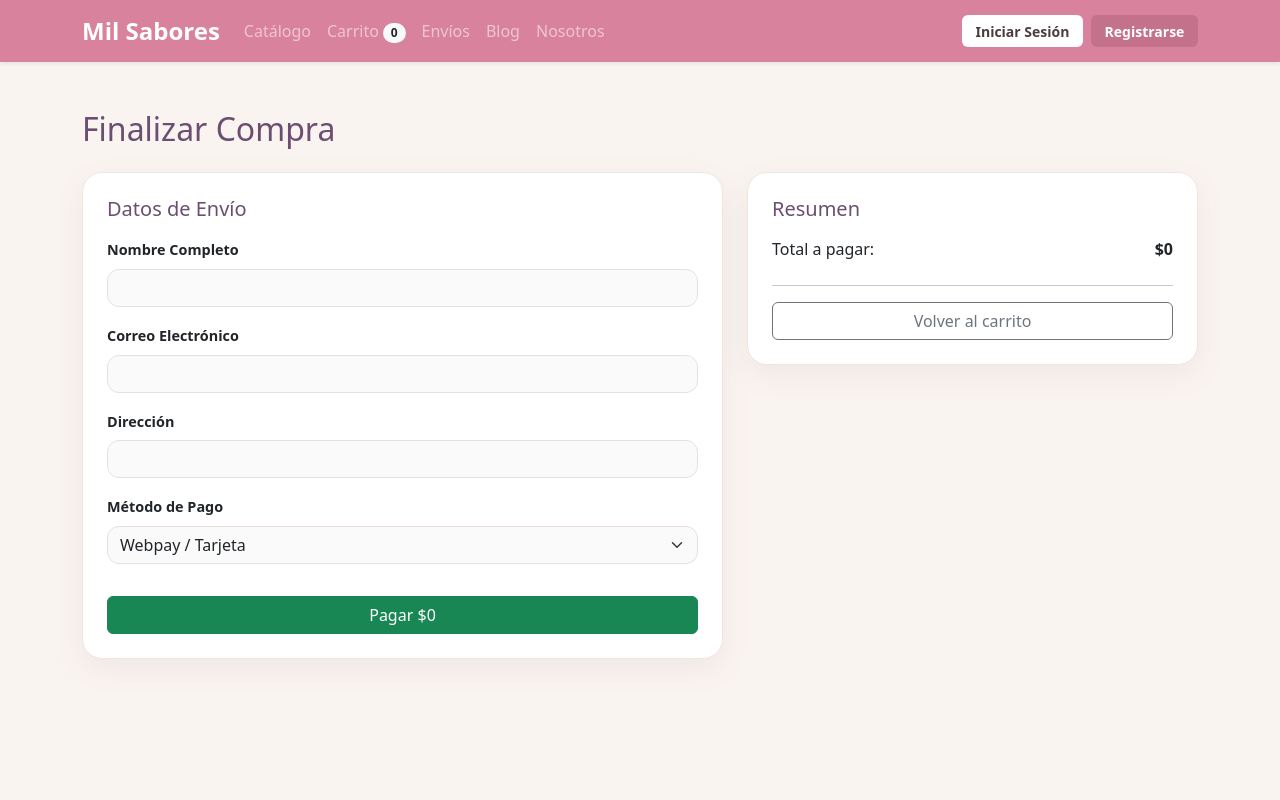
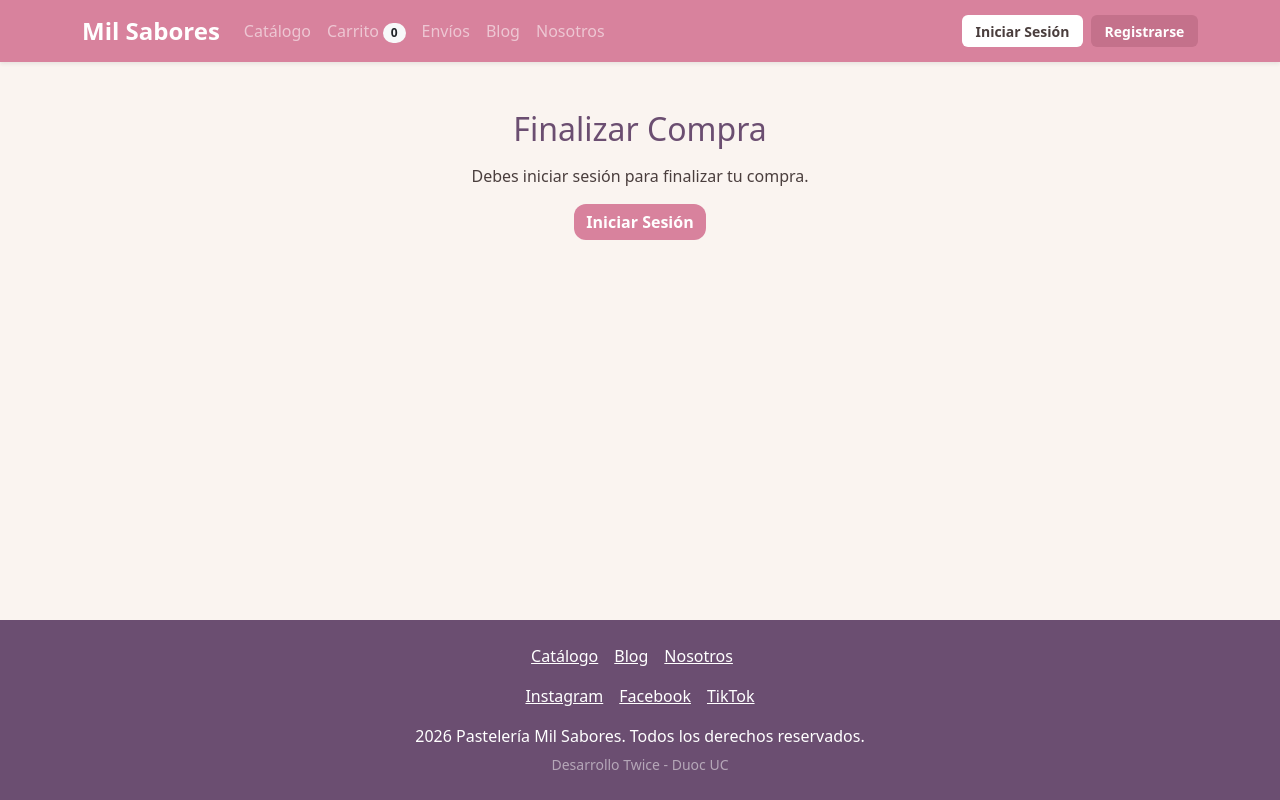
Before and after one commit to Tan1aSilva/Pasteleria_MS, a React (Vite) app: page /checkout in a window 1280 px wide. Built offline with nearby package versions, Linux system fonts and the light colour scheme.

Commit message:
checkout con fecha de entrega y creacion de pedido

```diff
--- a/src/pages/checkout/checkout.jsx
+++ b/src/pages/checkout/checkout.jsx
@@ -1,82 +1,187 @@
-import { useState, useEffect } from 'react';
-import { useNavigate, Link } from 'react-router-dom';
+import { useState } from 'react';
+import { Link } from 'react-router-dom';
 import App_navbar from '../../components/navbar/navbar';
-import { getCarritoDB } from '../../data/db';
+import Footer from '../../components/footer/footer';
+import ResumenCarrito from '../../components/resumen_carrito/resumen_carrito';
+import { getCarritoDB, vaciarCarritoDB, getUsuarioActivoDB, actualizarUsuarioDB, crearPedidoDB } from '../../data/db';
+import { calcularTotales } from '../../utils/descuentos';
+
+function fechaConDias(dias) {
+  const fecha = new Date();
+  fecha.setDate(fecha.getDate() + dias);
+  const mes = String(fecha.getMonth() + 1).padStart(2, '0');
+  const dia = String(fecha.getDate()).padStart(2, '0');
+  return fecha.getFullYear() + '-' + mes + '-' + dia;
+}
 
 function Checkout() {
-  const navigate = useNavigate();
-  const [total, setTotal] = useState(0);
+  const usuario = getUsuarioActivoDB();
+  const [productos] = useState(getCarritoDB());
+  const [nombre, setNombre] = useState(usuario ? usuario.nombre : '');
+  const [direccion, setDireccion] = useState(usuario ? usuario.direccion : '');
+  const [comuna, setComuna] = useState('');
+  const [fechaEntrega, setFechaEntrega] = useState('');
+  const [metodoPago, setMetodoPago] = useState('webpay');
+  const [error, setError] = useState('');
+  const [pedidoCreado, setPedidoCreado] = useState(null);
 
-
-  useEffect(() => {
-    const productos = getCarritoDB();
-    const subtotal = productos.reduce((acc, item) => acc + (item.precio * item.cantidad), 0);
-    const envio = subtotal > 0 ? 3000 : 0;
-    setTotal(subtotal + envio);
-  }, []);
+  const totales = calcularTotales(productos, usuario);
+  const fechaMinima = fechaConDias(1);
+  const fechaMaxima = fechaConDias(30);
 
   function handleSubmit(e) {
     e.preventDefault();
-    alert('¡Gracias por tu compra! Tu pedido ha sido procesado.');
-    navigate('/');
+
+    if (!nombre || !direccion || !comuna || !fechaEntrega) {
+      setError('Por favor completa todos los datos de envío');
+      return;
+    }
+
+    if (fechaEntrega < fechaMinima || fechaEntrega > fechaMaxima) {
+      setError('La fecha de entrega debe ser entre mañana y los próximos 30 días');
+      return;
+    }
+
+    const pedido = crearPedidoDB({
+      usuarioId: usuario.id,
+      cliente: nombre,
+      direccion: direccion,
+      comuna: comuna,
+      fechaEntrega: fechaEntrega,
+      metodoPago: metodoPago,
+      items: productos,
+      total: totales.total,
+    });
+
+    if (totales.tortaGratis > 0) {
+      actualizarUsuarioDB({ ...usuario, tortaGratisAnio: new Date().getFullYear() });
+    }
+
+    vaciarCarritoDB();
+    setPedidoCreado(pedido);
+  }
+
+  if (!usuario) {
+    return (
+      <>
+        <App_navbar />
+        <div className="container my-5 flex-grow-1 text-center">
+          <h2 className="mb-3">Finalizar Compra</h2>
+          <p>Debes iniciar sesión para finalizar tu compra.</p>
+          <Link to="/login" className="btn btn-rosa">Iniciar Sesión</Link>
+        </div>
+        <Footer />
+      </>
+    );
+  }
+
+  if (pedidoCreado) {
+    return (
+      <>
+        <App_navbar />
+        <div className="container my-5 flex-grow-1">
+          <div className="card p-4 shadow-sm text-center mx-auto" style={{ maxWidth: '600px' }}>
+            <h2 className="mb-3">¡Gracias por tu compra!</h2>
+            <p className="mb-1">Tu código de pedido es:</p>
+            <p className="fs-3 fw-bold text-purpura">{pedidoCreado.codigo}</p>
+            <p>Total pagado: ${pedidoCreado.total.toLocaleString('es-CL')} - Entrega: {pedidoCreado.fechaEntrega}</p>
+            <div className="d-flex gap-2 justify-content-center">
+              <Link to="/pedidos" className="btn btn-rosa">Ver mis pedidos</Link>
+              <Link to="/envios" className="btn btn-borde-rosa">Seguir mi envío</Link>
+            </div>
+          </div>
+        </div>
+        <Footer />
+      </>
+    );
+  }
+
+  if (productos.length === 0) {
+    return (
+      <>
+        <App_navbar />
+        <div className="container my-5 flex-grow-1 text-center">
+          <h2 className="mb-3">Finalizar Compra</h2>
+          <p>No tienes productos en el carrito.</p>
+          <Link to="/catalogo" className="btn btn-rosa">Ir al catálogo</Link>
+        </div>
+        <Footer />
+      </>
+    );
   }
 
   return (
     <>
       <App_navbar />
-      <div className="container my-5">
+      <div className="container my-5 flex-grow-1">
         <h2 className="mb-4">Finalizar Compra</h2>
 
         <div className="row g-4">
           <div className="col-md-7">
             <div className="card p-4 shadow-sm">
               <h5 className="mb-3">Datos de Envío</h5>
+
+              {error && (
+                <div className="alert alert-danger py-2 text-center rounded-3 mb-3" role="alert">
+                  {error}
+                </div>
+              )}
+
               <form onSubmit={handleSubmit}>
                 <div className="mb-3">
-                  <label className="form-label">Nombre Completo</label>
-                  <input type="text" className="form-control" required />
+                  <label htmlFor="nombreEnvio" className="form-label">Nombre Completo</label>
+                  <input type="text" id="nombreEnvio" className="form-control" value={nombre} onChange={(e) => setNombre(e.target.value)} />
                 </div>
 
                 <div className="mb-3">
-                  <label className="form-label">Correo Electrónico</label>
-                  <input type="email" className="form-control" required />
+                  <label htmlFor="direccionEnvio" className="form-label">Dirección</label>
+                  <input type="text" id="direccionEnvio" className="form-control" value={direccion} onChange={(e) => setDireccion(e.target.value)} />
                 </div>
 
                 <div className="mb-3">
-                  <label className="form-label">Dirección</label>
-                  <input type="text" className="form-control" required />
+                  <label htmlFor="comunaEnvio" className="form-label">Comuna</label>
+                  <select id="comunaEnvio" className="form-select" value={comuna} onChange={(e) => setComuna(e.target.value)}>
+                    <option value="">Selecciona tu comuna</option>
+                    <option value="Santiago">Santiago</option>
+                    <option value="Providencia">Providencia</option>
+                    <option value="Ñuñoa">Ñuñoa</option>
+                    <option value="Las Condes">Las Condes</option>
+                    <option value="Maipú">Maipú</option>
+                    <option value="La Florida">La Florida</option>
+                    <option value="Puente Alto">Puente Alto</option>
+                  </select>
                 </div>
 
                 <div className="mb-3">
-                  <label className="form-label">Método de Pago</label>
-                  <select className="form-select">
+                  <label htmlFor="fechaEntrega" className="form-label">Fecha de Entrega Preferida</label>
+                  <input type="date" id="fechaEntrega" className="form-control" min={fechaMinima} max={fechaMaxima} value={fechaEntrega} onChange={(e) => setFechaEntrega(e.target.value)} />
+                </div>
+
+                <div className="mb-3">
+                  <label htmlFor="metodoPago" className="form-label">Método de Pago</label>
+                  <select id="metodoPago" className="form-select" value={metodoPago} onChange={(e) => setMetodoPago(e.target.value)}>
                     <option value="webpay">Webpay / Tarjeta</option>
                     <option value="transferencia">Transferencia Bancaria</option>
                   </select>
                 </div>
 
-                <button type="submit" className="btn btn-success w-100 mt-3">
-                  Pagar ${total.toLocaleString('es-CL')}
+                <button type="submit" className="btn btn-rosa w-100 mt-3">
+                  Pagar ${totales.total.toLocaleString('es-CL')}
                 </button>
               </form>
             </div>
           </div>
 
           <div className="col-md-5">
-            <div className="card p-4 shadow-sm">
-              <h5 className="mb-3">Resumen</h5>
-              <div className="d-flex justify-content-between mb-2">
-                <span>Total a pagar:</span>
-                <strong>${total.toLocaleString('es-CL')}</strong>
-              </div>
-              <hr />
+            <ResumenCarrito totales={totales} titulo="Resumen">
               <Link to="/carrito" className="btn btn-outline-secondary w-100">
                 Volver al carrito
               </Link>
-            </div>
+            </ResumenCarrito>
           </div>
         </div>
       </div>
+      <Footer />
     </>
   );
 }
```
